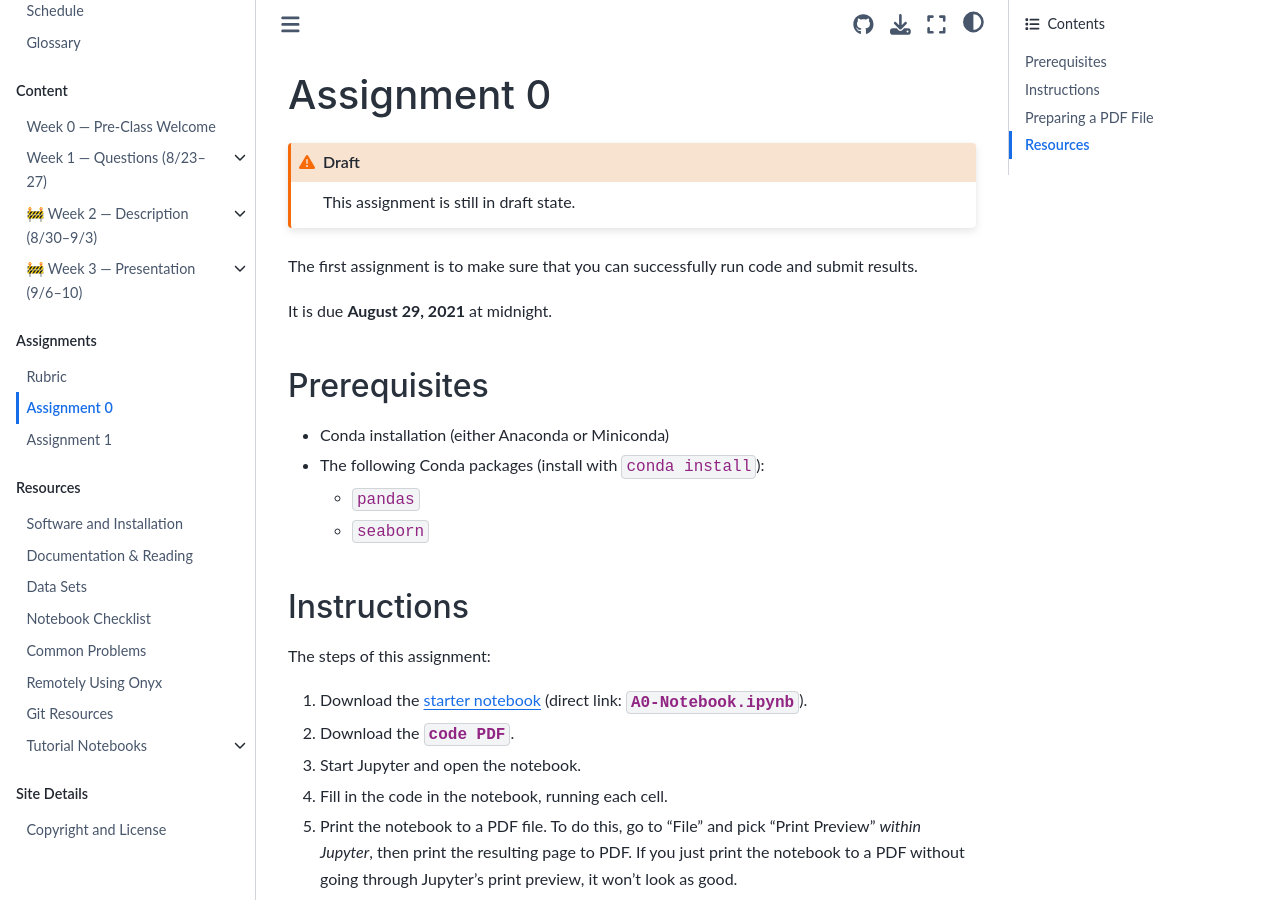
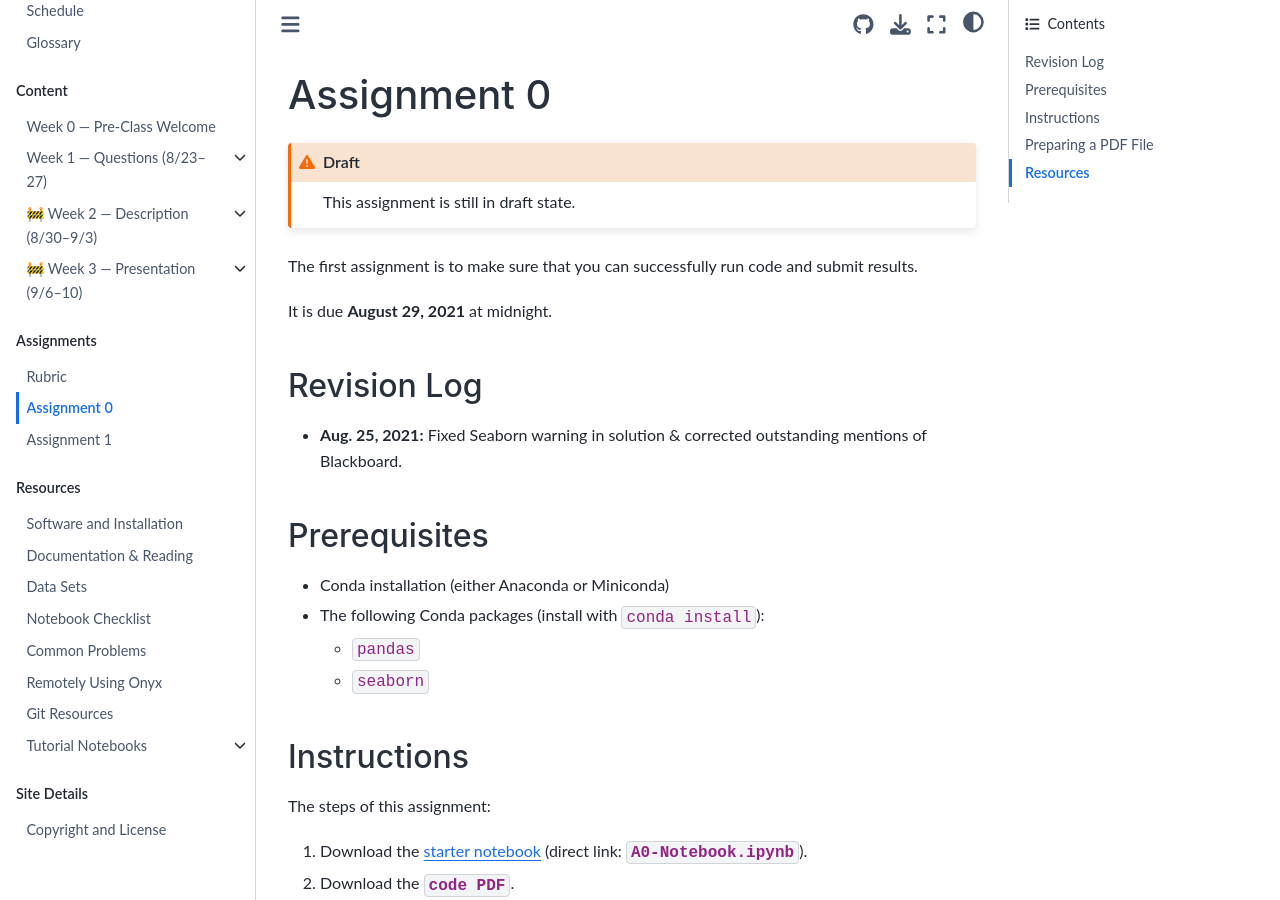
Before and after one commit to mdekstrand/cs533-web, a Jupyter Book: the page built from assignments/A0/index.md, in a window 1280 px wide and 900 px high. Built offline with Jupyter Book 1.0.4 settings and Sphinx 7.4.7 and the Sphinx Book theme 1.1.4, drawn with Linux system fonts in a browser that asks for light colours; pages that are not in the unit, such as notebooks, are missing from menus; a style sheet for code colours, icons or effects is not loaded.

Commit message:
fix A0 solution

```diff
--- a/_config.yml
+++ b/_config.yml
@@ -17,6 +17,7 @@ exclude_patterns:
 - week13/*
 - week14/*
 - week15/*
+- assignments/A0/A0-Solution.ipynb
 
 # bibtex_bibfiles:
   # - references.bib
--- a/assignments/A0/index.md
+++ b/assignments/A0/index.md
@@ -9,6 +9,10 @@ This assignment is still in draft state.
 The first assignment is to make sure that you can successfully run code and submit results.
 
 It is due **August 29, 2021** at midnight.
+
+## Revision Log
+
+-   **Aug. 25, 2021:** Fixed Seaborn warning in solution & corrected outstanding mentions of Blackboard.
 
 ## Prerequisites
 
```
Also changed, not shown: 4 other files.
